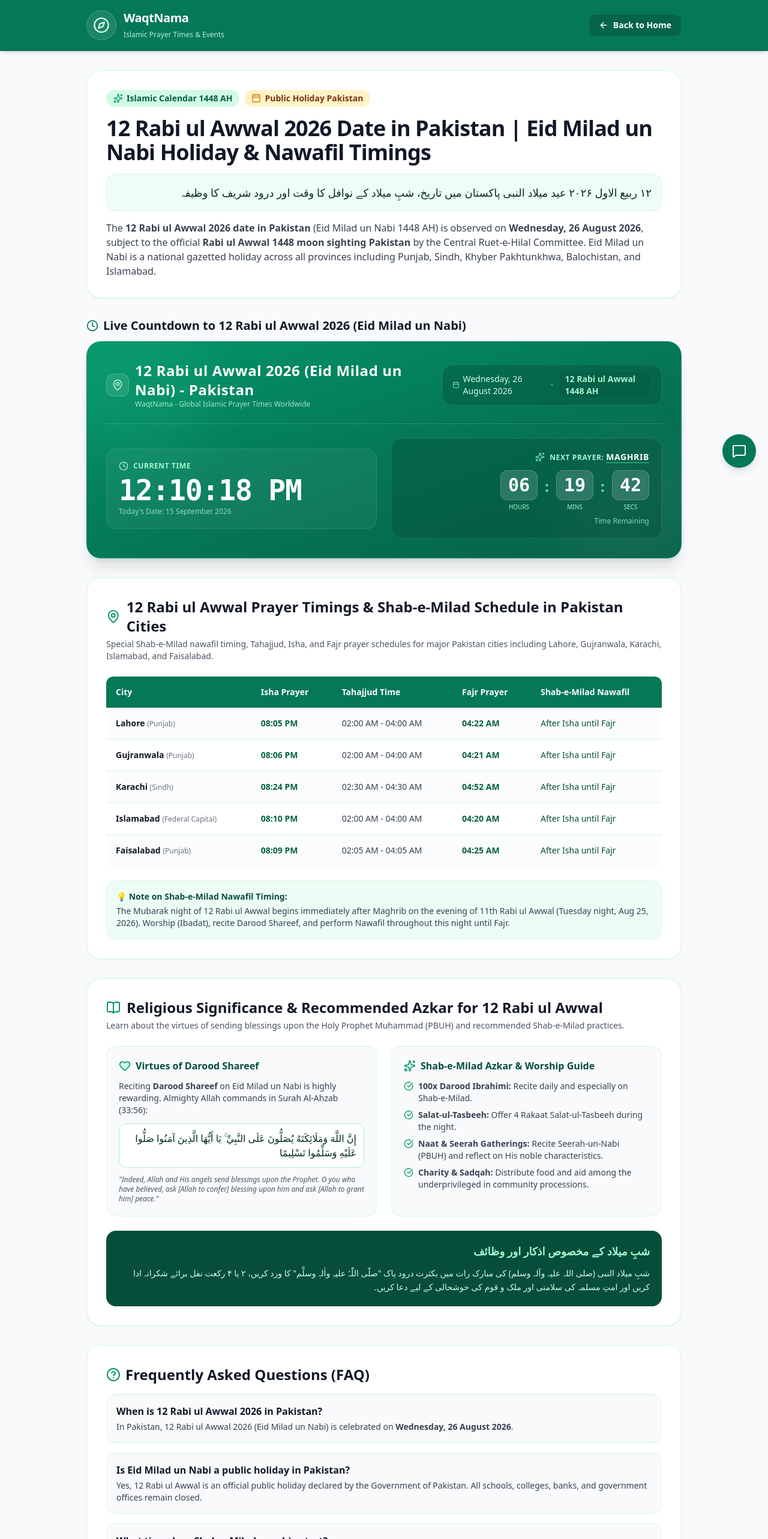
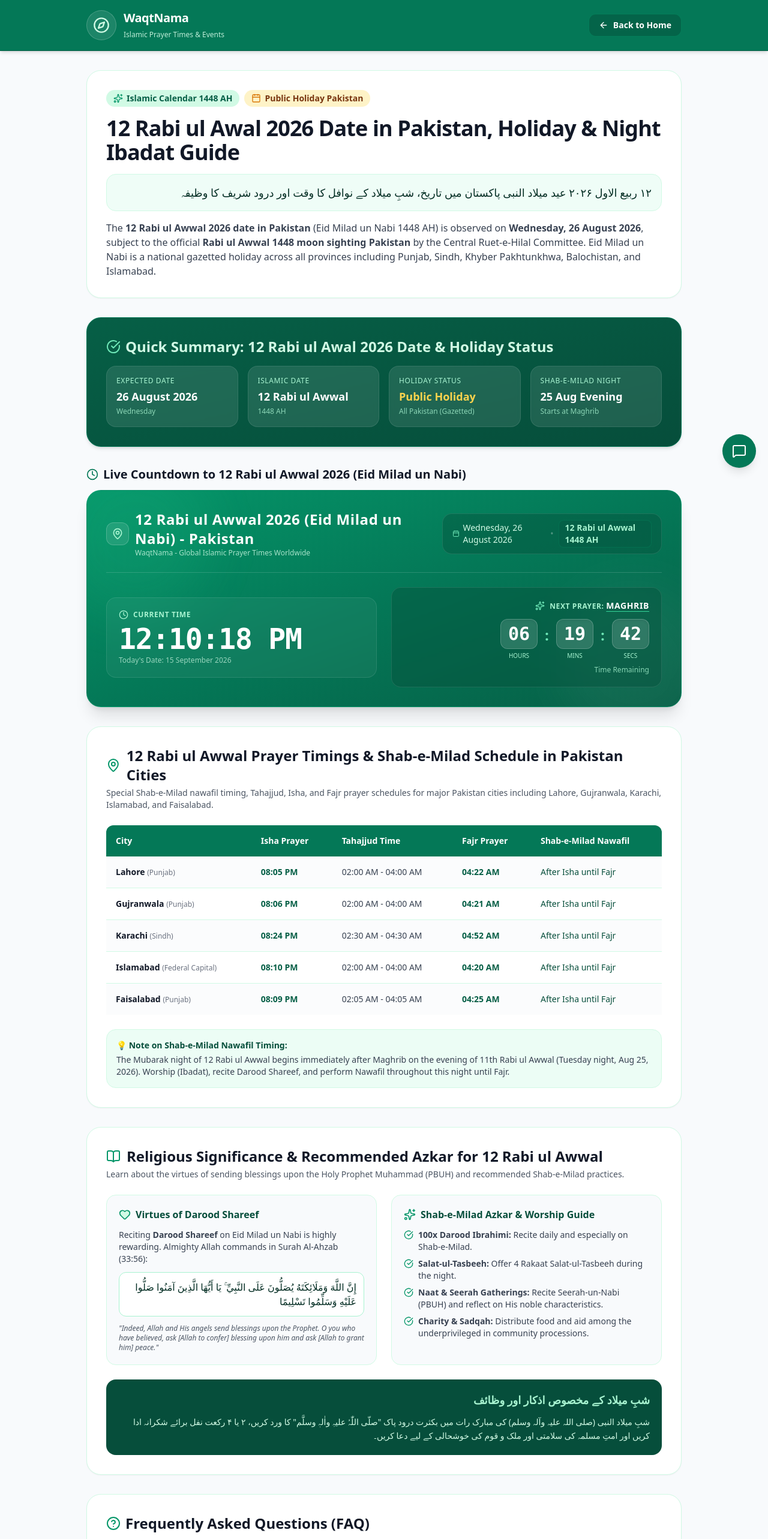
Before and after one commit to infoj143-png/Waqtnama, a Next.js app: page /12-rabi-ul-awwal-2026-date-pakistan in a window 1280 px wide. Shown: the top 2566 px of the page at 60% size. Built offline with nearby package versions, Linux system fonts and the light colour scheme; no server answers.

Commit message:
Optimize metadata, schema, and content for 12 Rabi ul Awal page
Co-authored-by: infoj143-png <226180196+infoj143-png@users.noreply.github.com>

```diff
--- a/src/app/12-rabi-ul-awwal-2026-date-pakistan/EventClientComponent.tsx
+++ b/src/app/12-rabi-ul-awwal-2026-date-pakistan/EventClientComponent.tsx
@@ -142,14 +142,14 @@ export default function EventClientComponent() {
     ? now.toLocaleDateString('en-GB', { day: 'numeric', month: 'long', year: 'numeric' })
     : '26 August 2026';
 
-  const jsonLd = {
+  const eventJsonLd = {
     '@context': 'https://schema.org',
     '@type': 'Event',
-    name: '12 Rabi ul Awwal 2026 Date in Pakistan (Eid Milad un Nabi)',
+    name: '12 Rabi ul Awal 2026 Date in Pakistan (Eid Milad un Nabi)',
     description:
-      'Official date, moon sighting details, public holiday announcement, Shab-e-Milad nawafil timing, and Darood Shareef azkar guide for 12 Rabi ul Awwal 2026 in Pakistan.',
-    startDate: '2026-09-06T00:00:00+05:00',
-    endDate: '2026-09-06T23:59:59+05:00',
+      'Find the exact date of 12 Rabi ul Awal 2026 in Pakistan, public holiday announcements, and complete guide for night ibadat and nawafil prayers.',
+    startDate: '2026-08-26T00:00:00+05:00',
+    endDate: '2026-08-26T23:59:59+05:00',
     eventStatus: 'https://schema.org/EventScheduled',
     eventAttendanceMode: 'https://schema.org/OfflineEventAttendanceMode',
     location: {
@@ -167,9 +167,41 @@ export default function EventClientComponent() {
     },
   };
 
+  const faqJsonLd = {
+    '@context': 'https://schema.org',
+    '@type': 'FAQPage',
+    mainEntity: [
+      {
+        '@type': 'Question',
+        name: 'When is 12 Rabi ul Awal 2026 in Pakistan?',
+        acceptedAnswer: {
+          '@type': 'Answer',
+          text: 'In Pakistan, 12 Rabi ul Awal 2026 (Eid Milad un Nabi 1448 AH) is expected to be observed on Wednesday, 26 August 2026, subject to the official moon sighting by the Central Ruet-e-Hilal Committee.',
+        },
+      },
+      {
+        '@type': 'Question',
+        name: 'Is 12 Rabi ul Awal a public holiday in Pakistan?',
+        acceptedAnswer: {
+          '@type': 'Answer',
+          text: 'Yes, 12 Rabi ul Awal (Eid Milad un Nabi) is an official public holiday in Pakistan across all provinces and federal territories. All government offices, educational institutions, and public sector organizations remain closed.',
+        },
+      },
+      {
+        '@type': 'Question',
+        name: 'What are the special ibadat and nawafil for 12 Rabi ul Awal?',
+        acceptedAnswer: {
+          '@type': 'Answer',
+          text: 'Special night ibadat for 12 Rabi ul Awal includes offering 4 Rakaat Salat-ul-Tasbeeh, performing 6 to 12 Rakaat Nawafil prayers after Isha, extensive recitation of Darood Shareef (such as Darood Ibrahimi), reciting Seerah-un-Nabi, and distributing charity (Sadqah).',
+        },
+      },
+    ],
+  };
+
   return (
     <div className="min-h-screen flex flex-col justify-between bg-slate-50">
-      <script type="application/ld+json" dangerouslySetInnerHTML={{ __html: JSON.stringify(jsonLd) }} />
+      <script type="application/ld+json" dangerouslySetInnerHTML={{ __html: JSON.stringify(eventJsonLd) }} />
+      <script type="application/ld+json" dangerouslySetInnerHTML={{ __html: JSON.stringify(faqJsonLd) }} />
 
       <div>
         {/* Navigation Header */}
@@ -211,7 +243,7 @@ export default function EventClientComponent() {
             </div>
 
             <h1 className="text-2xl sm:text-4xl font-extrabold text-gray-900 tracking-tight leading-tight">
-              12 Rabi ul Awwal 2026 Date in Pakistan | Eid Milad un Nabi Holiday & Nawafil Timings
+              12 Rabi ul Awal 2026 Date in Pakistan, Holiday & Night Ibadat Guide
             </h1>
 
             {/* Urdu Subtitle Heading */}
@@ -223,6 +255,39 @@ export default function EventClientComponent() {
               The <strong>12 Rabi ul Awwal 2026 date in Pakistan</strong> (Eid Milad un Nabi 1448 AH) is observed on <strong>Wednesday, 26 August 2026</strong>, subject to the official <strong>Rabi ul Awwal 1448 moon sighting Pakistan</strong> by the Central Ruet-e-Hilal Committee. Eid Milad un Nabi is a national gazetted holiday across all provinces including Punjab, Sindh, Khyber Pakhtunkhwa, Balochistan, and Islamabad.
             </p>
           </div>
+
+          {/* Quick Summary Box */}
+          <section className="bg-gradient-to-br from-emerald-800 to-emerald-900 text-white rounded-3xl p-6 sm:p-8 shadow-md mb-8 border border-emerald-700">
+            <h2 className="text-xl sm:text-2xl font-bold mb-4 flex items-center gap-2 text-emerald-100">
+              <CheckCircle className="w-6 h-6 text-emerald-300" />
+              Quick Summary: 12 Rabi ul Awal 2026 Date & Holiday Status
+            </h2>
+            <div className="grid grid-cols-1 sm:grid-cols-2 lg:grid-cols-4 gap-4 text-sm">
+              <div className="bg-white/10 backdrop-blur-sm p-4 rounded-2xl border border-white/10">
+                <span className="text-xs text-emerald-200 block font-medium uppercase tracking-wider mb-1">Expected Date</span>
+                <span className="text-base sm:text-lg font-bold text-white block">26 August 2026</span>
+                <span className="text-xs text-emerald-200/80">Wednesday</span>
+              </div>
+
+              <div className="bg-white/10 backdrop-blur-sm p-4 rounded-2xl border border-white/10">
+                <span className="text-xs text-emerald-200 block font-medium uppercase tracking-wider mb-1">Islamic Date</span>
+                <span className="text-base sm:text-lg font-bold text-white block">12 Rabi ul Awwal</span>
+                <span className="text-xs text-emerald-200/80">1448 AH</span>
+              </div>
+
+              <div className="bg-white/10 backdrop-blur-sm p-4 rounded-2xl border border-white/10">
+                <span className="text-xs text-emerald-200 block font-medium uppercase tracking-wider mb-1">Holiday Status</span>
+                <span className="text-base sm:text-lg font-bold text-amber-300 block">Public Holiday</span>
+                <span className="text-xs text-emerald-200/80">All Pakistan (Gazetted)</span>
+              </div>
+
+              <div className="bg-white/10 backdrop-blur-sm p-4 rounded-2xl border border-white/10">
+                <span className="text-xs text-emerald-200 block font-medium uppercase tracking-wider mb-1">Shab-e-Milad Night</span>
+                <span className="text-base sm:text-lg font-bold text-white block">25 Aug Evening</span>
+                <span className="text-xs text-emerald-200/80">Starts at Maghrib</span>
+              </div>
+            </div>
+          </section>
 
           {/* Live Countdown Timer Card */}
           <section className="mb-8">
@@ -365,28 +430,28 @@ export default function EventClientComponent() {
             <div className="space-y-4 text-xs sm:text-sm">
               <div className="p-4 bg-slate-50 rounded-2xl border border-emerald-100">
                 <h3 className="font-bold text-gray-900 text-base mb-1">
-                  When is 12 Rabi ul Awwal 2026 in Pakistan?
+                  When is 12 Rabi ul Awal 2026 in Pakistan?
                 </h3>
                 <p className="text-gray-700">
-                  In Pakistan, 12 Rabi ul Awwal 2026 (Eid Milad un Nabi) is celebrated on <strong>Wednesday, 26 August 2026</strong>.
+                  In Pakistan, 12 Rabi ul Awal 2026 (Eid Milad un Nabi 1448 AH) is expected to be observed on <strong>Wednesday, 26 August 2026</strong>, subject to the official moon sighting by the Central Ruet-e-Hilal Committee.
                 </p>
               </div>
 
               <div className="p-4 bg-slate-50 rounded-2xl border border-emerald-100">
                 <h3 className="font-bold text-gray-900 text-base mb-1">
-                  Is Eid Milad un Nabi a public holiday in Pakistan?
+                  Is 12 Rabi ul Awal a public holiday in Pakistan?
                 </h3>
                 <p className="text-gray-700">
-                  Yes, 12 Rabi ul Awwal is an official public holiday declared by the Government of Pakistan. All schools, colleges, banks, and government offices remain closed.
+                  Yes, 12 Rabi ul Awal (Eid Milad un Nabi) is an official public holiday in Pakistan across all provinces and federal territories. All government offices, educational institutions, and public sector organizations remain closed.
                 </p>
               </div>
 
               <div className="p-4 bg-slate-50 rounded-2xl border border-emerald-100">
                 <h3 className="font-bold text-gray-900 text-base mb-1">
-                  What time does Shab-e-Milad worship start?
+                  What are the special ibadat and nawafil for 12 Rabi ul Awal?
                 </h3>
                 <p className="text-gray-700">
-                  Shab-e-Milad starts after Maghrib prayer on the evening of 11th Rabi ul Awwal (Tuesday evening, Aug 25, 2026) and continues until Fajr on 12th Rabi ul Awwal.
+                  Special night ibadat for 12 Rabi ul Awal includes offering 4 Rakaat Salat-ul-Tasbeeh, performing 6 to 12 Rakaat Nawafil prayers after Isha, extensive recitation of Darood Shareef (such as Darood Ibrahimi), reciting Seerah-un-Nabi, and distributing charity (Sadqah).
                 </p>
               </div>
             </div>
--- a/src/app/12-rabi-ul-awwal-2026-date-pakistan/page.tsx
+++ b/src/app/12-rabi-ul-awwal-2026-date-pakistan/page.tsx
@@ -5,26 +5,26 @@ import EventClientComponent from './EventClientComponent';
 const siteUrl = process.env.NEXT_PUBLIC_SITE_URL || 'https://waqtnama.vercel.app';
 
 export const metadata: Metadata = {
-  title: '12 Rabi ul Awwal 2026 Date in Pakistan | Eid Milad un Nabi Holiday & Nawafil Timings',
+  title: '12 Rabi ul Awal 2026 Date in Pakistan, Holiday & Night Ibadat Guide',
   description:
-    '12 Rabi ul Awwal 2026 date in Pakistan (Eid Milad un Nabi 1448 AH) holiday date, Rabi ul Awwal 1448 moon sighting Pakistan updates, 12 Rabi ul Awwal prayer timings for Gujranwala, Lahore, Karachi, Islamabad & Faisalabad, plus Shab e Milad nawafil timing and Darood Shareef azkar.',
+    'Find the exact date of 12 Rabi ul Awal 2026 in Pakistan, public holiday announcements, and complete guide for night ibadat and nawafil prayers.',
   keywords: [
+    '12 rabi ul awal 2026 date in pakistan',
+    '12 rabi ul awwal night ibadat',
+    '12 rabi ul awal 2026 nawafil',
+    'what is islamic date today in pakistan 12 rabi ul awal',
     '12 Rabi ul Awwal 2026 date in Pakistan',
     'Eid Milad un Nabi 2026 holiday date Pakistan',
     'Rabi ul Awwal 1448 moon sighting Pakistan',
-    '12 Rabi ul Awwal prayer timings Gujranwala Lahore Karachi Islamabad',
-    'Shab e Milad nawafil timing and Darood Shareef azkar',
-    '12 Rabi ul Awwal 2026',
-    'Eid Milad un Nabi 2026',
     'Pakistan Islamic Calendar 1448',
   ],
   alternates: {
     canonical: `${siteUrl}/12-rabi-ul-awwal-2026-date-pakistan`,
   },
   openGraph: {
-    title: '12 Rabi ul Awwal 2026 Date in Pakistan | Eid Milad un Nabi Holiday & Timings',
+    title: '12 Rabi ul Awal 2026 Date in Pakistan, Holiday & Night Ibadat Guide',
     description:
-      'Complete guide for 12 Rabi ul Awwal 2026 in Pakistan including moon sighting, Eid Milad un Nabi holiday, Shab-e-Milad nawafil schedule, and Darood Shareef azkar.',
+      'Find the exact date of 12 Rabi ul Awal 2026 in Pakistan, public holiday announcements, and complete guide for night ibadat and nawafil prayers.',
     url: `${siteUrl}/12-rabi-ul-awwal-2026-date-pakistan`,
     siteName: 'WaqtNama',
     type: 'article',
```
